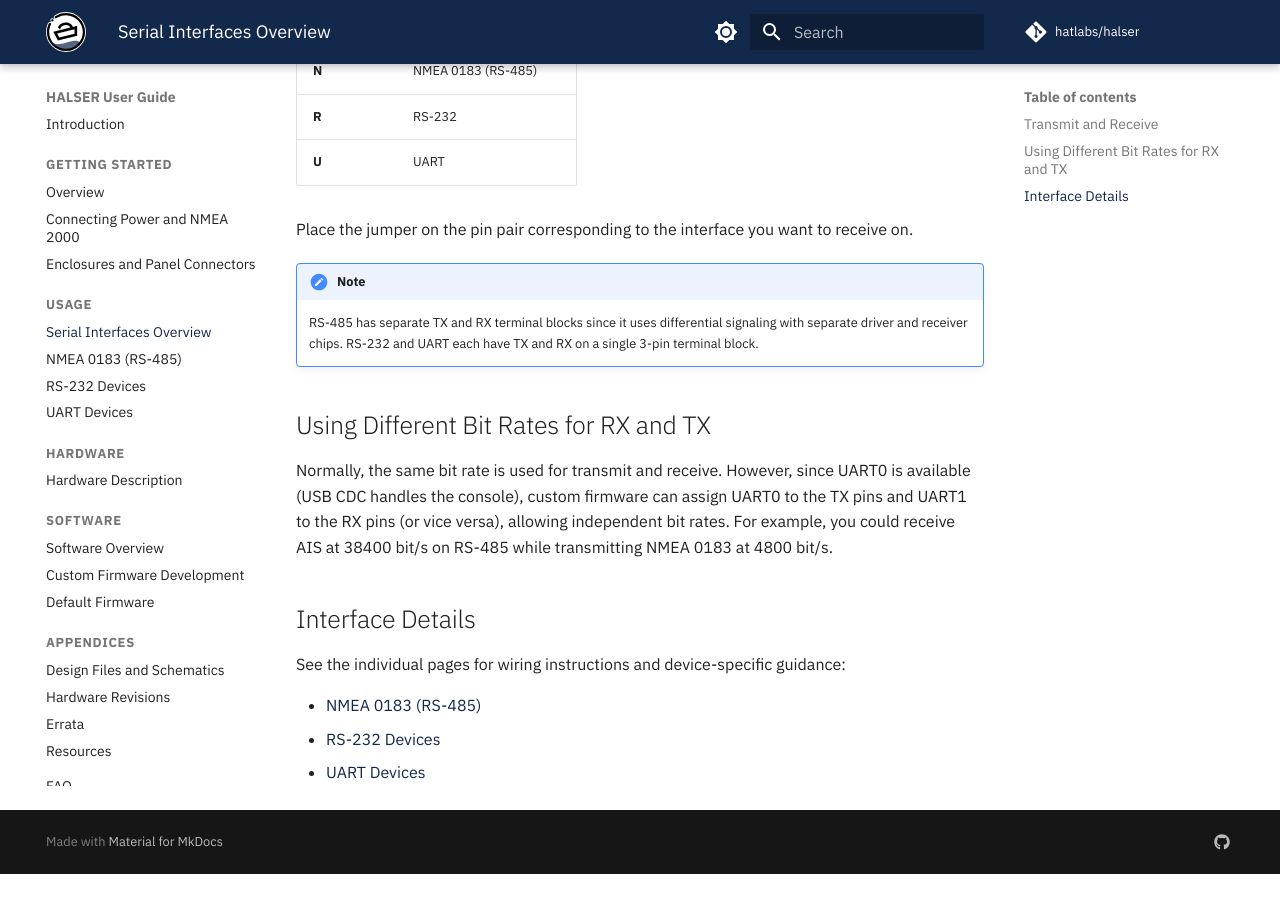
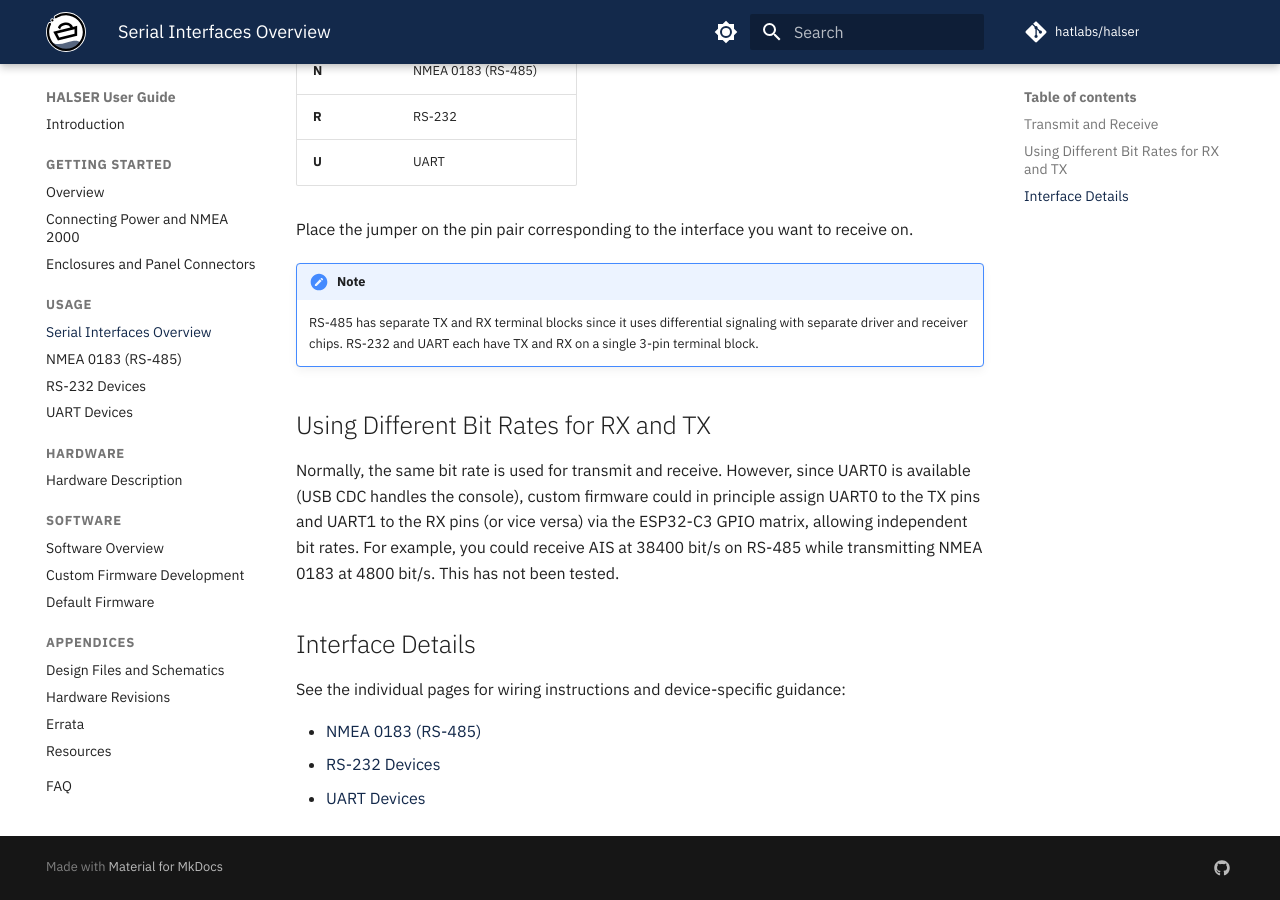
Before and after one commit to hatlabs/halser, an MkDocs documentation site: the page built from docs/usage/serial-interfaces.md, in a window 1280 px wide and 900 px high, scrolled down 658 px. Built offline with MkDocs 1.6.1 and Material for MkDocs 9.7.7, drawn with Linux system fonts in a browser that asks for light colours; comment, search, counter and statistics services are not loaded; before the commit the page ends 1532 px from its top, so only the background shows below that.

Commit message:
fix: IP address, RS-232/UART pinouts, dual bit rate caveat
- Set default WiFi AP IP address to 192.168.4.1
- Fix RS-232 pinout: GND, RX, TX (was TX, RX, GND)
- Fix UART pinout: GND, RX, TX (was TX, RX, GND)
- Mark dual bit rate via UART0 as untested

Co-Authored-By: Claude Opus 4.6 (1M context) <noreply@anthropic.com>

```diff
--- a/docs/usage/serial-interfaces.md
+++ b/docs/usage/serial-interfaces.md
@@ -29,7 +29,7 @@ Place the jumper on the pin pair corresponding to the interface you want to rece
 
 ## Using Different Bit Rates for RX and TX
 
-Normally, the same bit rate is used for transmit and receive. However, since UART0 is available (USB CDC handles the console), custom firmware can assign UART0 to the TX pins and UART1 to the RX pins (or vice versa), allowing independent bit rates. For example, you could receive AIS at 38400 bit/s on RS-485 while transmitting NMEA 0183 at 4800 bit/s.
+Normally, the same bit rate is used for transmit and receive. However, since UART0 is available (USB CDC handles the console), custom firmware could in principle assign UART0 to the TX pins and UART1 to the RX pins (or vice versa) via the ESP32-C3 GPIO matrix, allowing independent bit rates. For example, you could receive AIS at 38400 bit/s on RS-485 while transmitting NMEA 0183 at 4800 bit/s. This has not been tested.
 
 ## Interface Details
 
```
Also changed, not shown: docs/software/default-firmware.md (+1 -1 lines), docs/usage/rs-232.md (+2 -4 lines), docs/usage/uart.md (+2 -4 lines).
